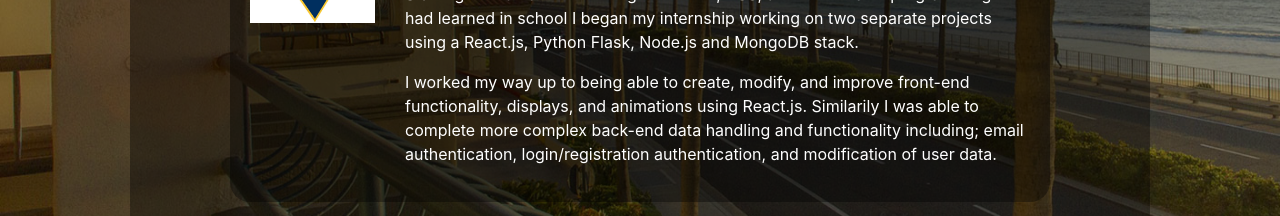
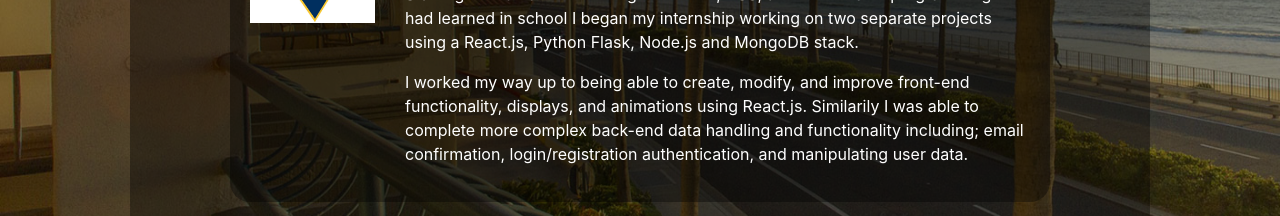
Before and after one commit to JacobN1003/jacobnorenberg-react, a React (Create React App) app: page /work-experience in a window 1280 px wide. Shown: the part 434-650 px from the top of the page. Built offline with nearby package versions, Linux system fonts and the light colour scheme.

Commit message:
readme deleted

```diff
--- a/package.json
+++ b/package.json
@@ -21,7 +21,7 @@
   },
   "scripts": {
     "start": "react-scripts start",
-    "build": "CI= react-scripts build",
+    "build": "react-scripts build",
     "test": "react-scripts test",
     "eject": "react-scripts eject"
   },
--- a/src/components/WorkExperience.jsx
+++ b/src/components/WorkExperience.jsx
@@ -21,8 +21,8 @@ export default class WorkExperience extends Component {
                              <p>
                                 I worked my way up to being able to create, modify, and improve front-end functionality,
                                 displays, and animations using React.js. Similarily I was able to complete more complex back-end data
-                                handling and functionality including; email authentication, login/registration authentication, and
-                                modification of user data.
+                                handling and functionality including; email confirmation, login/registration authentication, and
+                                manipulating user data.
                             </p>
                         </div>
                     </div>
```
Also changed, not shown: 1 other file (tests, documents, lock files or other folders).
